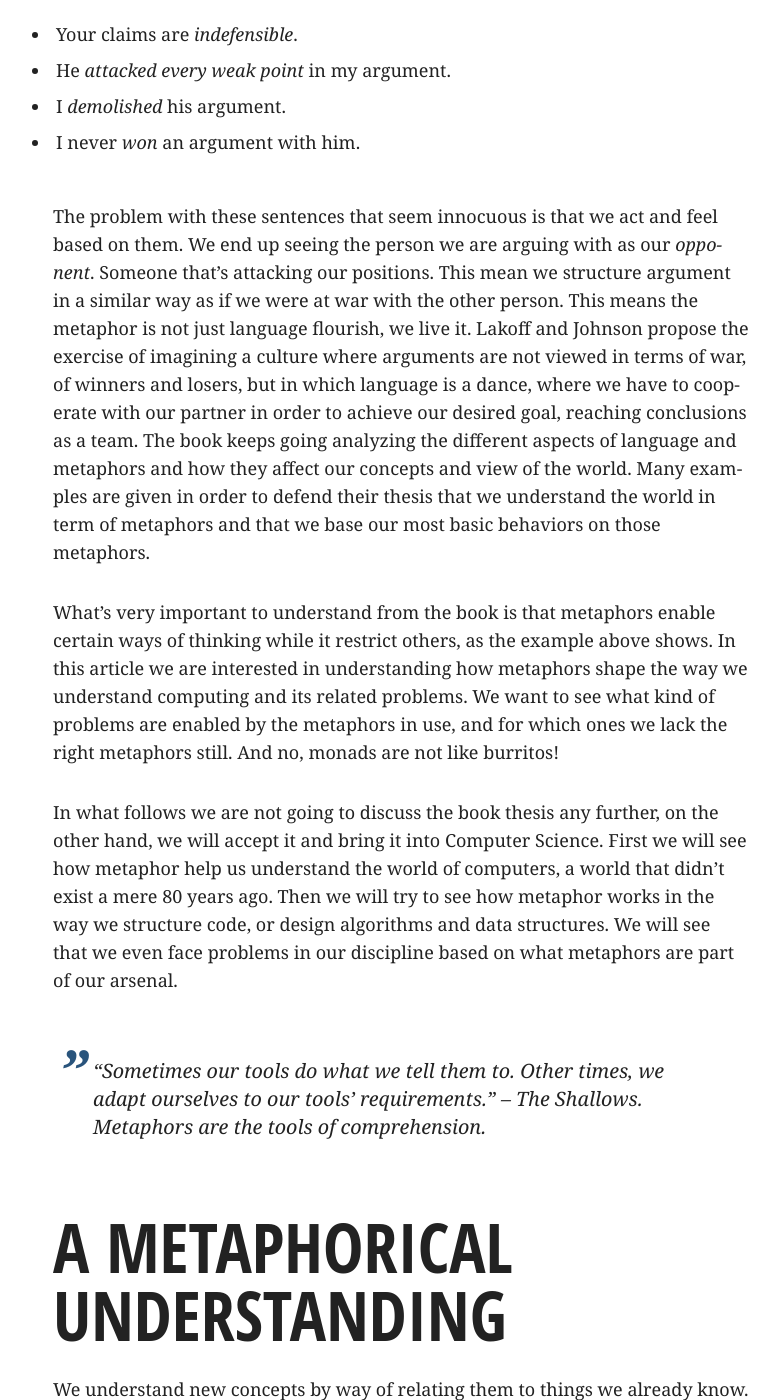
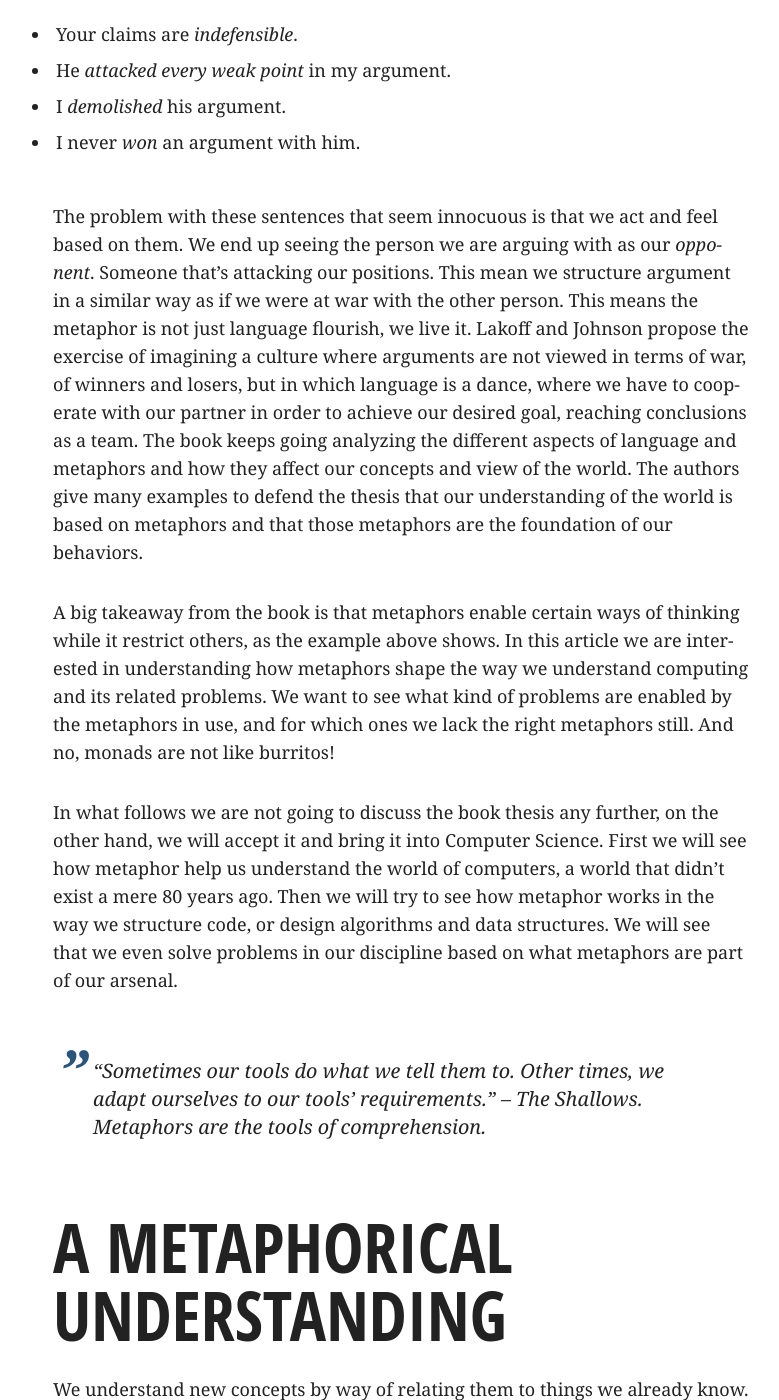
Before and after one commit to videlalvaro/videlalvaro.github.io, a Jekyll site: the page built from _posts/2017-01-17-metaphors-we-code-by.md, in a window 1280 px wide and 1400 px high, scrolled down 1619 px. Shown: the whole window, without its empty margins (239-1018 px from the left). Built offline with Jekyll 4.4.1, drawn with Linux system fonts in a browser that asks for light colours; comment, search, counter and statistics services are not loaded.

Commit message:
fixes style

```diff
--- a/_posts/2017-01-17-metaphors-we-code-by.md
+++ b/_posts/2017-01-17-metaphors-we-code-by.md
@@ -48,17 +48,18 @@ winners and losers, but in which language is a dance, where we have to
 cooperate with our partner in order to achieve our desired goal,
 reaching conclusions as a team. The book keeps going analyzing the
 different aspects of language and metaphors and how they affect our
-concepts and view of the world. Many examples are given in order to
-defend their thesis that we understand the world in term of metaphors
-and that we base our most basic behaviors on those metaphors.
+concepts and view of the world. The authors give many examples to
+defend the thesis that our understanding of the world is based on
+metaphors and that those metaphors are the foundation of our
+behaviors.
 
-What's very important to understand from the book is that metaphors
-enable certain ways of thinking while it restrict others, as the
-example above shows. In this article we are interested in
-understanding how metaphors shape the way we understand computing and
-its related problems. We want to see what kind of problems are enabled
-by the metaphors in use, and for which ones we lack the right
-metaphors still. And no, monads are not like burritos!
+A big takeaway from the book is that metaphors enable certain ways of
+thinking while it restrict others, as the example above shows. In this
+article we are interested in understanding how metaphors shape the way
+we understand computing and its related problems. We want to see what
+kind of problems are enabled by the metaphors in use, and for which
+ones we lack the right metaphors still. And no, monads are not like
+burritos!
 
 In what follows we are not going to discuss the book thesis any
 further, on the other hand, we will accept it and bring it into
@@ -66,7 +67,7 @@ Computer Science. First we will see how metaphor help us understand
 the world of computers, a world that didn't exist a mere 80 years
 ago. Then we will try to see how metaphor works in the way we
 structure code, or design algorithms and data structures. We will see
-that we even face problems in our discipline based on what metaphors
+that we even solve problems in our discipline based on what metaphors
 are part of our arsenal.
 
 >"Sometimes our tools do what we tell them to. Other times, we adapt
```
